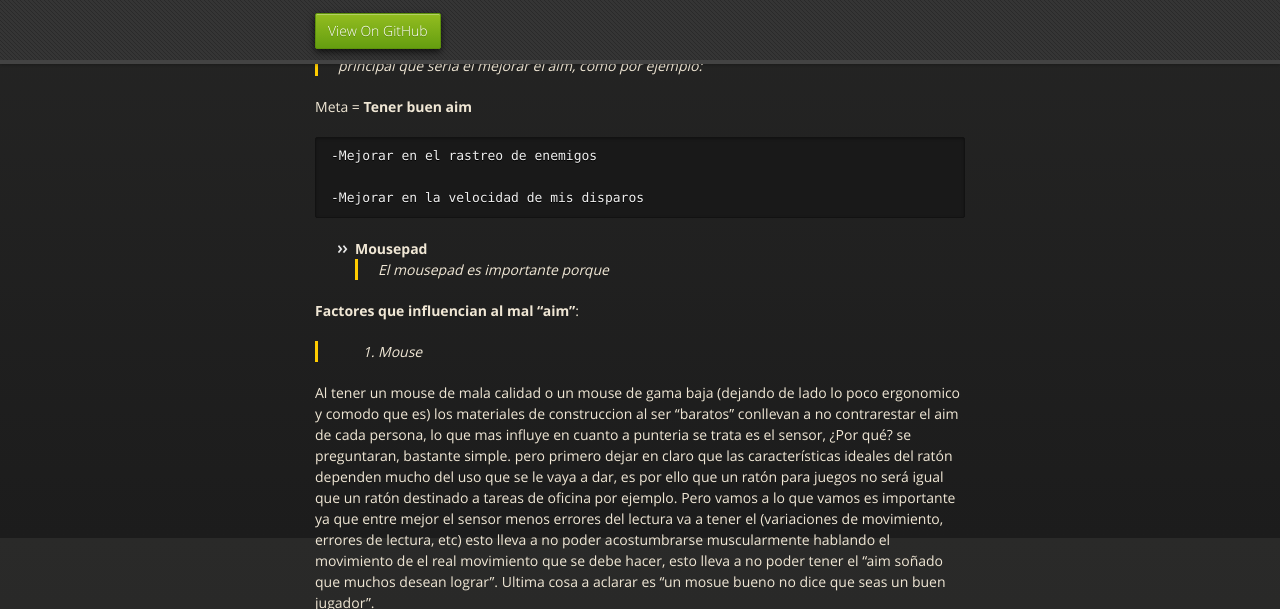
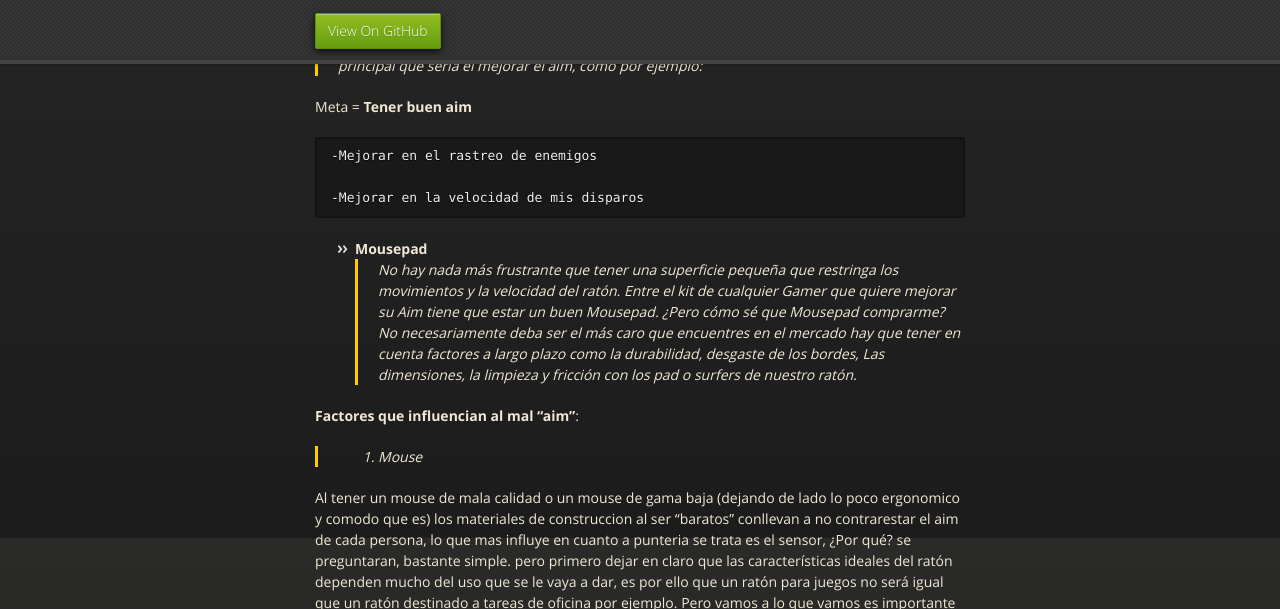
Before and after one commit to zetheer/cs-go-aim, a Jekyll site: the page built from index.md, in a window 1280 px wide and 900 px high, scrolled down 1262 px, cut to the strip 0-609 px from the top of the window. Built offline with Jekyll 4.4.1, drawn with Linux system fonts in a browser that asks for light colours; our own code applies the rules of GitHub Pages for plain Markdown files; the repository's description, which GitHub fills in, is left out.

Commit message:
Update index.md

```diff
--- a/index.md
+++ b/index.md
@@ -31,10 +31,10 @@ Meta = **Tener buen aim**
 	-Mejorar en la velocidad de mis disparos
 
 - **Mousepad**
-> El mousepad es importante porque
+> No hay nada más frustrante que tener una superficie pequeña que restringa los movimientos y la velocidad del ratón.  Entre el kit de cualquier Gamer que quiere mejorar su Aim tiene que estar un buen Mousepad. ¿Pero cómo sé que Mousepad comprarme? No necesariamente deba ser el más caro que encuentres en el mercado hay que tener en cuenta factores a largo plazo como la durabilidad, desgaste de los bordes, Las dimensiones, la limpieza y fricción con los pad o surfers de nuestro ratón.
 
 
->
+
 
 
 
```
